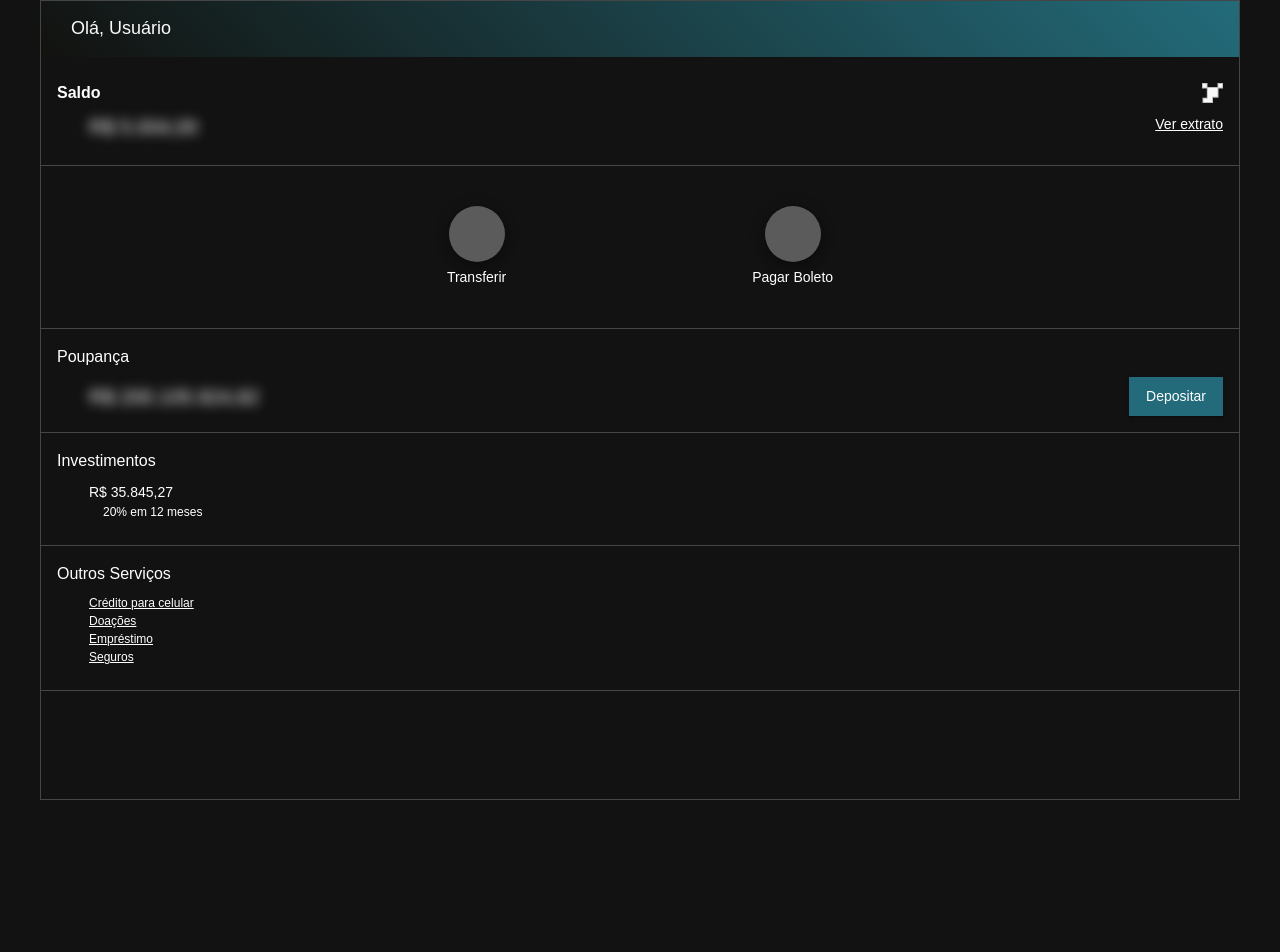
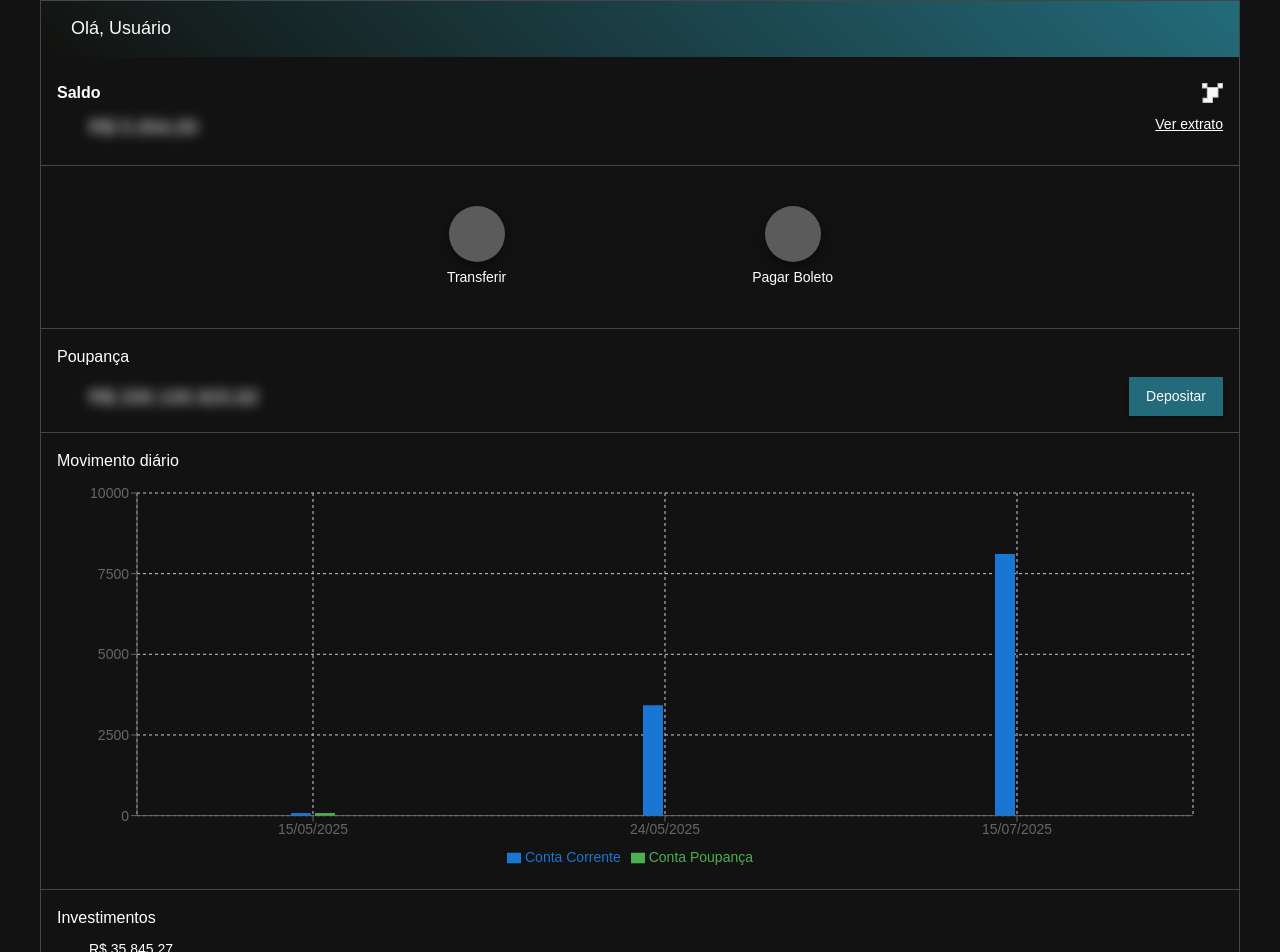
Before and after one commit to jguerradasilva/bytebank-fiap-aws-deploy, a React (Vite) app: page /dashboard in a window 1280 px wide. Shown: the top 952 px of the page. Before the commit the page ends 800 px from the top, so only its background shows below. Built offline with nearby package versions, Linux system fonts and the light colour scheme; data requests are answered from the project's data file; some icons are missing.

Commit message:
feat: adiciona componente ChartView

```diff
--- a/src/components/CardPoupanca/index.tsx
+++ b/src/components/CardPoupanca/index.tsx
@@ -1,45 +1,34 @@
 import { Box, Typography } from "@mui/material"
 import VisibilityIcon from "@mui/icons-material/Visibility"
 import VisibilityOffIcon from "@mui/icons-material/VisibilityOff"
-import { useState, useEffect } from "react"
+import { useState, useMemo } from "react"
 import CButton from "../CButton"
 import { Link } from "@tanstack/react-router"
+import { useQueryGetExtrato } from "@hooks/useQueryExtrato"
 
 export default function CardPoupanca() {
   const [showedBalance, setShowBalance] = useState(false)
-  const [balance, setBalance] = useState<string>("R$ 0,00")
+  const { data } = useQueryGetExtrato()
 
   function handleShowBalance() {
     setShowBalance(!showedBalance)
   }
 
-  useEffect(() => {
-    const fetchBalance = async () => {
-      try {
-        const res = await fetch("http://localhost:3001/extrato")
-        const data = await res.json()
-        const total = data.reduce(
-          (acc: number, item: { valor: number }) => acc + Number(item.valor),
-          0
-        )
-        setBalance(
-          total.toLocaleString("pt-BR", {
-            style: "currency",
-            currency: "BRL",
-            minimumFractionDigits: 2,
-          })
-        )
-      } catch (error: any) {
-        setBalance("R$ 0,00")
-      }
-    }
+  const totalPoupanca = useMemo(() => {
+    if (!data) return null;
 
-    fetchBalance()
+    const total = data
+      .filter((item) => item.conta === 'conta-poupança' && typeof item.valor === 'number')
+      .reduce((acc, item) => acc + item.valor, 0);
 
-    const interval = setInterval(fetchBalance, 2000)
+    return total.toLocaleString("pt-BR", {
+      style: "currency",
+      currency: "BRL",
+      minimumFractionDigits: 2,
+    });
+  }, [data]);
 
-    return () => clearInterval(interval)
-  }, [])
+
 
   return (
     <>
@@ -66,7 +55,7 @@ export default function CardPoupanca() {
               userSelect: showedBalance ? "text" : "none",
             }}
           >
-            {balance}
+            {totalPoupanca ?? 'R$ 0,00'}
           </Typography>
 
           {showedBalance ? (
--- /dev/null
+++ b/src/components/Chart/index.tsx
@@ -0,0 +1,78 @@
+
+
+import { useQueryGetExtrato } from '@hooks/useQueryExtrato'
+import { useMemo } from 'react'
+import {
+  ResponsiveContainer,
+  ComposedChart,
+  Bar,
+  XAxis,
+  YAxis,
+  CartesianGrid,
+  Tooltip,
+  Legend,
+} from 'recharts'
+
+interface ChartViewProps {
+  data: string
+  contaCorrente: number
+  contaPoupanca: number
+}
+
+export default function ChartView() {
+  const { data: extrato = [] } = useQueryGetExtrato()
+
+  const dados: ChartViewProps[] = useMemo(() => {
+    const agrupado: Record<string, { contaCorrente: number; contaPoupanca: number }> = {}
+
+    extrato.forEach((item) => {
+      if (!item.data || typeof item.valor !== 'number') return
+
+      if (item.valor >= 0) return
+
+      const dataKey = item.data
+      if (!agrupado[dataKey]) {
+        agrupado[dataKey] = { contaCorrente: 0, contaPoupanca: 0 }
+      }
+
+      const valor = Math.abs(item.valor)
+
+      if (item.conta === 'conta-corrente') {
+        agrupado[dataKey].contaCorrente += valor
+      } else if (item.conta === 'conta-poupança') {
+        agrupado[dataKey].contaPoupanca += valor
+      }
+    })
+
+    return Object.entries(agrupado)
+      .sort(([a], [b]) => a.localeCompare(b))
+      .map(([data, valores]) => ({
+        data: new Date(data).toLocaleDateString('pt-BR'),
+        contaCorrente: parseFloat(valores.contaCorrente.toFixed(2)),
+        contaPoupanca: parseFloat(valores.contaPoupanca.toFixed(2)),
+      }))
+  }, [extrato])
+
+  return (
+    <div style={{ width: '100%', height: 400, display: 'flex', alignItems: 'center', justifyContent: 'center' }}>
+      {dados.length === 0 ? (
+        <p style={{ color: '#999' }}>Nenhum gasto encontrado para exibir no gráfico.</p>
+      ) : (
+        <ResponsiveContainer width="100%" height="100%">
+          <ComposedChart data={dados} margin={{ top: 20, right: 30, left: 20, bottom: 5 }}>
+            <CartesianGrid strokeDasharray="3 3" />
+            <XAxis dataKey="data" />
+            <YAxis />
+            <Tooltip
+              formatter={(value: number) => `R$ ${value.toFixed(2)}`}
+              labelFormatter={(label) => `Data: ${label}`}
+            />
+            <Legend />
+            <Bar dataKey="contaCorrente" barSize={20} fill="#1976d2" name="Conta Corrente" />
+            <Bar dataKey="contaPoupanca" barSize={20} fill="#4caf50" name="Conta Poupança" />
+          </ComposedChart>
+        </ResponsiveContainer>
+      )}
+    </div>
+  )
+}
--- a/src/components/Container/index.tsx
+++ b/src/components/Container/index.tsx
@@ -1,6 +1,6 @@
 import Balance from '@components/Balance';
 import HeaderComponent from '@components/Header';
-import { Container, Box } from '@mui/material';
+import { Container } from '@mui/material';
 
 export default function MainContainer({
   children,
@@ -12,7 +12,7 @@ export default function MainContainer({
       <Container
         sx={{
           border: '1px solid #454545',
-          height: '100vh',
+          height: '100%',
           pr: 0,
           pl: 0,
           display: 'flex',
@@ -21,7 +21,7 @@ export default function MainContainer({
       >
         <HeaderComponent />
         <Balance />
-        <Box>{children}</Box>
+        {children}
       </Container>
     </>
   );
--- a/src/pages/Dashboard/index.tsx
+++ b/src/pages/Dashboard/index.tsx
@@ -7,6 +7,7 @@ import CardComponents from '@components/CardComponents';
 import CardPoupanca from '@components/CardPoupanca';
 import CardInvestimentos from '@components/CardInvestimentos';
 import CardServicos from '@components/CardServicos';
+import ChartView from '@components/Chart';
 
 export default function PageDashboard() {
   return (
@@ -37,16 +38,22 @@ export default function PageDashboard() {
           />
         </Link>
       </Box>
+      <Box>
+        <Box>
           <CardComponents title="Poupança">
             <CardPoupanca />
+          </CardComponents>
+          <CardComponents title="Movimento diário">
+            <ChartView />
           </CardComponents>
           <CardComponents title="Investimentos">
             <CardInvestimentos />
           </CardComponents>
-
-      <CardComponents title="Outros Serviços">
+          <CardComponents title="Outros serviços">
             <CardServicos />
           </CardComponents>
+        </Box>
+      </Box>
     </>
   );
 }
```
Lines whose indentation alone changed are shown as unchanged.
